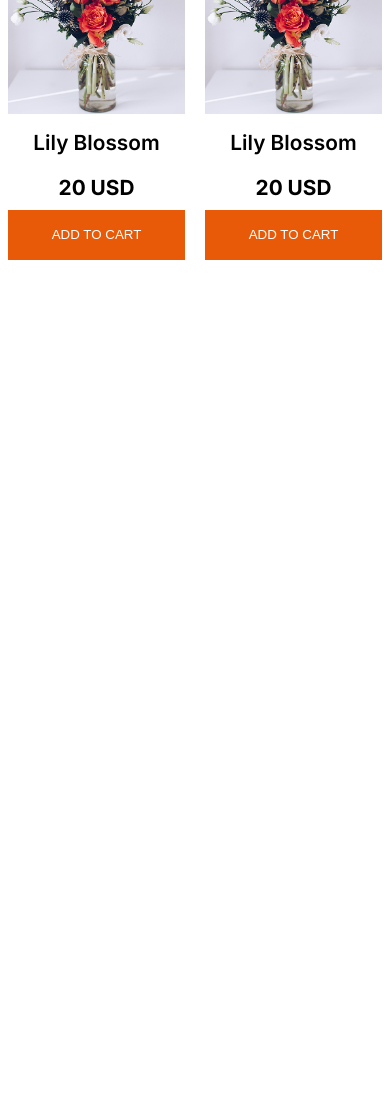
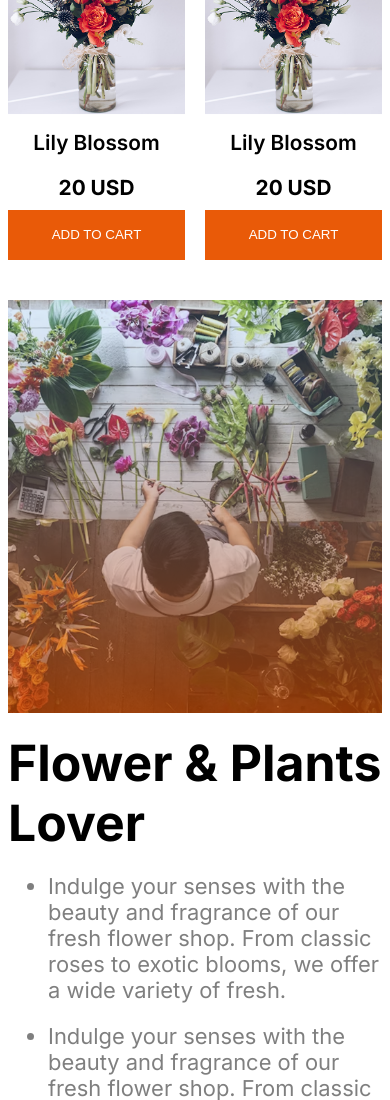
Before and after one commit to engnizam/Assignment-two, a plain HTML site: page index.html in a window 390 px wide. Shown: the part 2097-3197 px from the top of the page. Before the commit the page ends 2365 px from the top, so only its background shows below. Drawn offline with Linux system fonts and the light colour scheme.

Commit message:
addad flower & plants lover and responsive moble

```diff
--- a/index.html
+++ b/index.html
@@ -48,6 +48,8 @@
     </header>
 
     <main>
+
+      <!-- our plants section -->
       <section class="our-plants">
         <div class="plant-content">
           <h3 class="plant-title">
@@ -145,6 +147,21 @@
           </div>
         </div>
       </section>
+
+      <!-- Flower & Plants Lover section -->
+       <section class="flower-plant-lover">
+        <img src="assets/flower-store.png" alt="Flower Store Image">
+        <div class="flower-plant-lover-content">
+          <h3 class="flower-plant-lover-title">Flower & Plants Lover</h3>
+          <ul>
+            <li class="flower-plant-lover-list black-color-50">Indulge your senses with the beauty and fragrance of our fresh flower shop. From classic roses to exotic blooms, we offer a wide variety of fresh.</li>
+            <li class="flower-plant-lover-list black-color-50">Indulge your senses with the beauty and fragrance of our fresh flower shop. From classic roses to exotic blooms, we offer a wide variety of fresh.</li>
+            <li class="flower-plant-lover-list black-color-50">Indulge your senses with the beauty and fragrance of our fresh flower shop. From classic roses to exotic blooms, we offer a wide variety of fresh.</li>
+          </ul>
+        </div>
+       </section>
+
+
     </main>
 
     <footer></footer>
--- a/styles/style.css
+++ b/styles/style.css
@@ -126,6 +126,37 @@ body {
   gap: 30px 20px;
 }
 
+/* Flower & Plants Lover styles */
+
+.flower-plant-lover {
+  display: flex;
+  justify-content: space-between;
+  max-width: 1140px;
+  max-height: 590px;
+  margin: 50px auto;
+}
+
+.flower-plant-lover-content {
+  max-width: 540px;
+  align-items: center;
+  margin: auto 0;
+}
+.flower-plant-lover-title {
+  margin-top: 40px;
+  font-size: 3.12rem;
+  font-weight: 700;
+  margin: 0;
+}
+
+.flower-plant-lover img {
+  max-width: 540px;
+}
+
+.flower-plant-lover-list {
+  font-size: 1.37rem;
+  margin-top: 20px;
+}
+
 /* Moble divice responsive */
 
 @media screen and (max-width: 576px) {
@@ -138,7 +169,8 @@ body {
   }
 
   /* responsive banner section */
-  .banner-section {
+  .banner-section,
+  .flower-plant-lover {
     flex-direction: column;
     margin: 0;
     margin-bottom: 65px;
@@ -159,4 +191,14 @@ body {
   .cart img {
     height: 190px;
   }
+
+  /* Flower & Plants Lover section */
+  .flower-plant-lover{
+    margin-top: 40px;
+  }
+  .flower-plant-lover img{
+    margin-bottom: 20px;
+  }
+
+
 }
```
